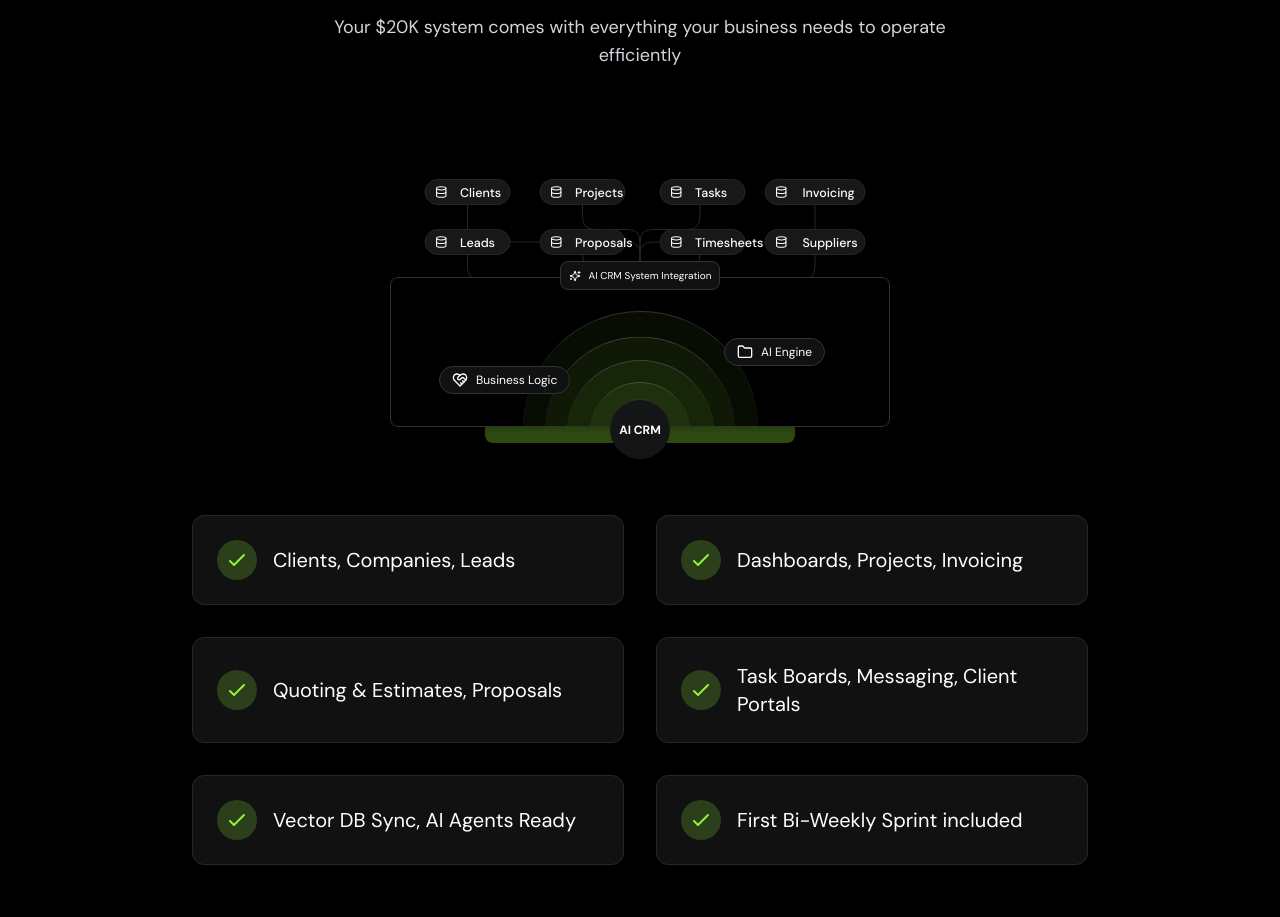
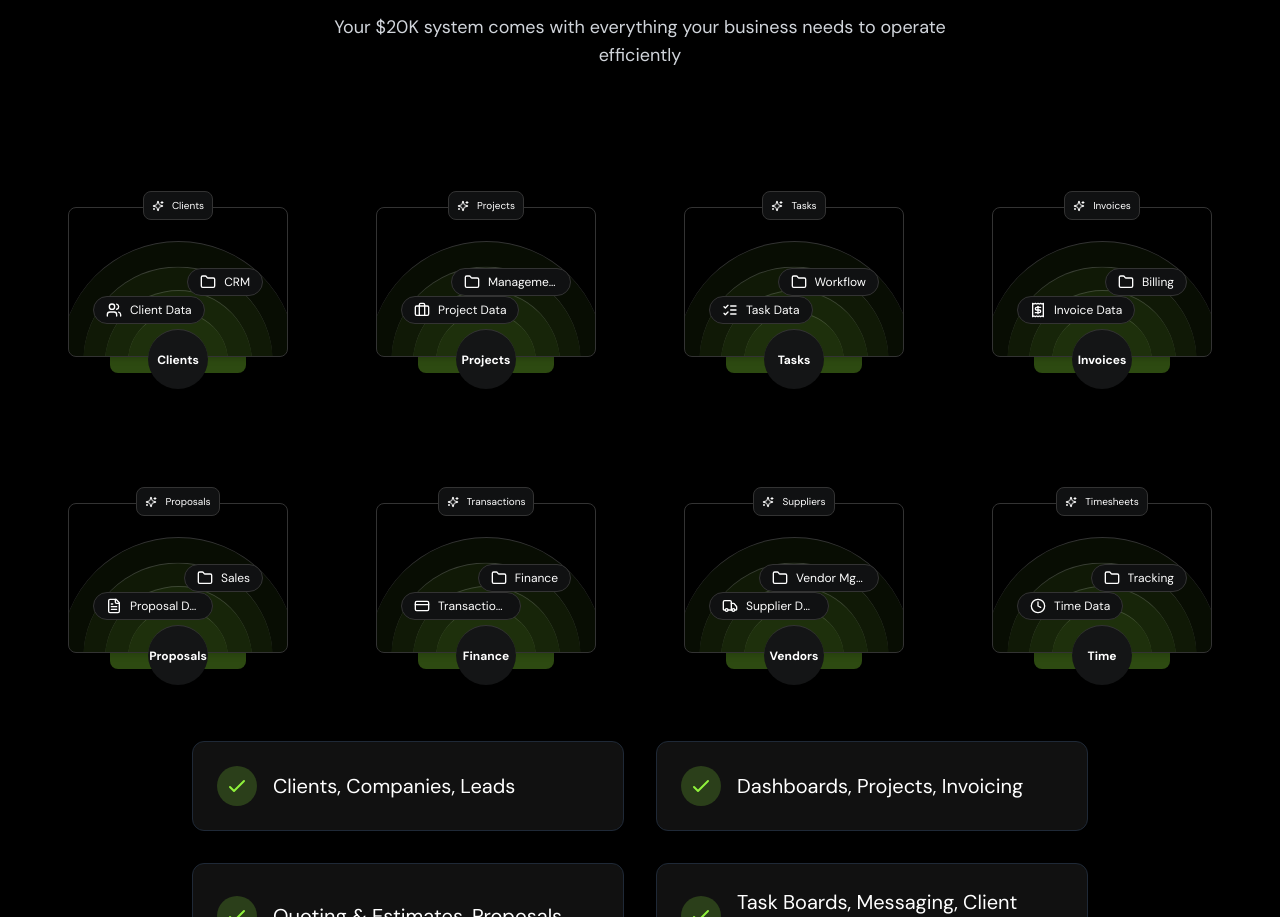
Before and after one commit to adamfromAPGsoftware/apg-lander, a React (Vite) app: page / in a window 1280 px wide. Shown: the part 4512-5429 px from the top of the page. Built offline with nearby package versions, Linux system fonts and the light colour scheme.

Commit message:
Fix: Improve node formatting and icons
- Updated the formatting of the nodes within the `DatabaseWithRestApi` component.
- Ensured that the text content is displayed correctly within each node.
- Updated the icons to reflect the corresponding item for each node.

```diff
--- a/src/components/Features.tsx
+++ b/src/components/Features.tsx
@@ -1,6 +1,10 @@
 
 import React from 'react';
 import DatabaseWithRestApi from "@/components/ui/database-with-rest-api";
+import {
+  Users, Briefcase, ListChecks, Receipt,
+  FileText, CreditCard, Truck, Clock
+} from 'lucide-react';
 
 const Features = () => {
   const featuresList = [
@@ -21,26 +25,162 @@ const Features = () => {
         </p>
       </div>
 
-      <div className="flex flex-col items-center mb-12">
+      <div className="grid grid-cols-1 md:grid-cols-2 lg:grid-cols-4 gap-4 mb-12">
+        {/* First row of database components */}
+        <div className="flex justify-center">
           <DatabaseWithRestApi
-          title="AI CRM System Integration"
-          circleText="AI CRM"
-          lightColor="#90F23C"
+            title="Clients"
+            circleText="Clients"
+            lightColor="#9b87f5"
+            icon={<Users className="size-4" />}
+            className="h-[280px] w-full max-w-[220px]"
             badgeTexts={{
-            first: "Clients",
-            second: "Projects",
-            third: "Tasks",
-            fourth: "Invoicing",
-            fifth: "Leads",
-            sixth: "Proposals",
-            seventh: "Timesheets",
-            eighth: "Suppliers"
+              first: "Add",
+              second: "View",
+              third: "Edit",
+              fourth: "Delete"
             }}
             buttonTexts={{
-            first: "Business Logic",
-            second: "AI Engine"
+              first: "Client Data",
+              second: "CRM"
             }}
           />
+        </div>
+        <div className="flex justify-center">
+          <DatabaseWithRestApi
+            title="Projects"
+            circleText="Projects"
+            lightColor="#1EAEDB"
+            icon={<Briefcase className="size-4" />}
+            className="h-[280px] w-full max-w-[220px]"
+            badgeTexts={{
+              first: "Create",
+              second: "Assign",
+              third: "Track",
+              fourth: "Complete"
+            }}
+            buttonTexts={{
+              first: "Project Data",
+              second: "Management"
+            }}
+          />
+        </div>
+        <div className="flex justify-center">
+          <DatabaseWithRestApi
+            title="Tasks"
+            circleText="Tasks"
+            lightColor="#D6BCFA"
+            icon={<ListChecks className="size-4" />}
+            className="h-[280px] w-full max-w-[220px]"
+            badgeTexts={{
+              first: "Create",
+              second: "Assign",
+              third: "Track",
+              fourth: "Complete"
+            }}
+            buttonTexts={{
+              first: "Task Data",
+              second: "Workflow"
+            }}
+          />
+        </div>
+        <div className="flex justify-center">
+          <DatabaseWithRestApi
+            title="Invoices"
+            circleText="Invoices"
+            lightColor="#90F23C"
+            icon={<Receipt className="size-4" />}
+            className="h-[280px] w-full max-w-[220px]"
+            badgeTexts={{
+              first: "Generate",
+              second: "Send",
+              third: "Track",
+              fourth: "Paid"
+            }}
+            buttonTexts={{
+              first: "Invoice Data",
+              second: "Billing"
+            }}
+          />
+        </div>
+
+        {/* Second row of database components */}
+        <div className="flex justify-center">
+          <DatabaseWithRestApi
+            title="Proposals"
+            circleText="Proposals"
+            lightColor="#7E69AB"
+            icon={<FileText className="size-4" />}
+            className="h-[280px] w-full max-w-[220px]"
+            badgeTexts={{
+              first: "Create",
+              second: "Send",
+              third: "Track",
+              fourth: "Accept"
+            }}
+            buttonTexts={{
+              first: "Proposal Data",
+              second: "Sales"
+            }}
+          />
+        </div>
+        <div className="flex justify-center">
+          <DatabaseWithRestApi
+            title="Transactions"
+            circleText="Finance"
+            lightColor="#6E59A5"
+            icon={<CreditCard className="size-4" />}
+            className="h-[280px] w-full max-w-[220px]"
+            badgeTexts={{
+              first: "Record",
+              second: "Process",
+              third: "Report",
+              fourth: "Export"
+            }}
+            buttonTexts={{
+              first: "Transaction Data",
+              second: "Finance"
+            }}
+          />
+        </div>
+        <div className="flex justify-center">
+          <DatabaseWithRestApi
+            title="Suppliers"
+            circleText="Vendors"
+            lightColor="#8E9196"
+            icon={<Truck className="size-4" />}
+            className="h-[280px] w-full max-w-[220px]"
+            badgeTexts={{
+              first: "Add",
+              second: "Order",
+              third: "Track",
+              fourth: "Pay"
+            }}
+            buttonTexts={{
+              first: "Supplier Data",
+              second: "Vendor Mgmt"
+            }}
+          />
+        </div>
+        <div className="flex justify-center">
+          <DatabaseWithRestApi
+            title="Timesheets"
+            circleText="Time"
+            lightColor="#1EAEDB"
+            icon={<Clock className="size-4" />}
+            className="h-[280px] w-full max-w-[220px]"
+            badgeTexts={{
+              first: "Log",
+              second: "Approve",
+              third: "Report",
+              fourth: "Bill"
+            }}
+            buttonTexts={{
+              first: "Time Data",
+              second: "Tracking"
+            }}
+          />
+        </div>
       </div>
 
       <div className="grid md:grid-cols-2 gap-8 max-w-4xl mx-auto">
--- a/src/components/ui/database-with-rest-api.tsx
+++ b/src/components/ui/database-with-rest-api.tsx
@@ -25,6 +25,7 @@ interface DatabaseWithRestApiProps {
   };
   title?: string;
   lightColor?: string;
+  icon?: React.ReactNode;
 }
 
 const DatabaseWithRestApi = ({
@@ -34,6 +35,7 @@ const DatabaseWithRestApi = ({
   buttonTexts,
   title,
   lightColor,
+  icon,
 }: DatabaseWithRestApiProps) => {
   return (
     <div
@@ -415,7 +417,7 @@ const DatabaseWithRestApi = ({
         {/* box title */}
         <div className="absolute -top-3 z-20 flex items-center justify-center rounded-lg border bg-[#101112] px-2 py-1 sm:-top-4 sm:py-1.5">
           <SparklesIcon className="size-3" />
-          <span className="ml-2 text-[10px]">
+          <span className="ml-2 text-[10px] whitespace-nowrap overflow-hidden text-ellipsis max-w-[120px]">
             {title ? title : "Data exchange using a customized REST API"}
           </span>
         </div>
@@ -426,13 +428,13 @@ const DatabaseWithRestApi = ({
         {/* box content */}
         <div className="relative z-10 flex h-[150px] w-full items-center justify-center overflow-hidden rounded-lg border bg-background shadow-md">
           {/* Badges */}
-          <div className="absolute bottom-8 left-12 z-10 h-7 rounded-full bg-[#101112] px-3 text-xs border flex items-center gap-2 ">
-            <HeartHandshakeIcon className="size-4" />
-            <span>{buttonTexts?.first || "LegionDev"}</span>
+          <div className="absolute bottom-8 left-6 z-10 h-7 rounded-full bg-[#101112] px-3 text-xs border flex items-center gap-2 ">
+            {icon ? icon : <HeartHandshakeIcon className="size-4" />}
+            <span className="whitespace-nowrap overflow-hidden text-ellipsis max-w-[70px]">{buttonTexts?.first || "LegionDev"}</span>
           </div>
-          <div className="absolute right-16 z-10 hidden h-7 rounded-full bg-[#101112] px-3 text-xs sm:flex border items-center gap-2">
+          <div className="absolute right-6 z-10 hidden h-7 rounded-full bg-[#101112] px-3 text-xs sm:flex border items-center gap-2">
             <Folder className="size-4" />
-            <span>{buttonTexts?.second || "v2_updates"}</span>
+            <span className="whitespace-nowrap overflow-hidden text-ellipsis max-w-[70px]">{buttonTexts?.second || "v2_updates"}</span>
           </div>
           {/* Circles */}
           <motion.div
```
Lines whose indentation alone changed are shown as unchanged.
